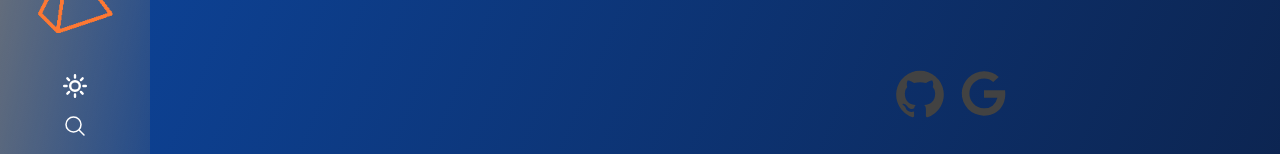
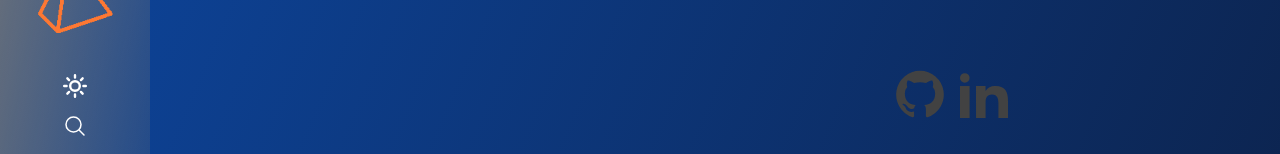
Before and after one commit to esnerf12/portfolio, a React (Vite) app in the folder client/: page / in a window 1280 px wide. Shown: the part 278-432 px from the top of the page. Built offline with nearby package versions, Linux system fonts and the light colour scheme.

Commit message:
Link github and linkedin

```diff
--- a/client/src/components/Content.jsx
+++ b/client/src/components/Content.jsx
@@ -23,12 +23,17 @@ export function Content () {
                     <div className='grid justify-end align-bottom div-home'>
                         <div className='md:p-6'>
                             <div className='flex align-bottom justify-end py-6 md:py-12'>
-                                <svg className="mx-2 w-8 h-8 md:w-12 md:h-12 text-gray-800 dark:text-white" aria-hidden="true" xmlns="http://www.w3.org/2000/svg" fill="currentColor" viewBox="0 0 20 20">
-                                    <path fillRule="evenodd" d="M10 .333A9.911 9.911 0 0 0 6.866 19.65c.5.092.678-.215.678-.477 0-.237-.01-1.017-.014-1.845-2.757.6-3.338-1.169-3.338-1.169a2.627 2.627 0 0 0-1.1-1.451c-.9-.615.07-.6.07-.6a2.084 2.084 0 0 1 1.518 1.021 2.11 2.11 0 0 0 2.884.823c.044-.503.268-.973.63-1.325-2.2-.25-4.516-1.1-4.516-4.9A3.832 3.832 0 0 1 4.7 7.068a3.56 3.56 0 0 1 .095-2.623s.832-.266 2.726 1.016a9.409 9.409 0 0 1 4.962 0c1.89-1.282 2.717-1.016 2.717-1.016.366.83.402 1.768.1 2.623a3.827 3.827 0 0 1 1.02 2.659c0 3.807-2.319 4.644-4.525 4.889a2.366 2.366 0 0 1 .673 1.834c0 1.326-.012 2.394-.012 2.72 0 .263.18.572.681.475A9.911 9.911 0 0 0 10 .333Z" clipRule="evenodd"/>
-                                </svg>
-                                <svg className="mx-2 w-8 h-8 md:w-12 md:h-12 text-gray-800 dark:text-white" aria-hidden="true" xmlns="http://www.w3.org/2000/svg" fill="currentColor" viewBox="0 0 18 19">
-                                    <path fillRule="evenodd" d="M8.842 18.083a8.8 8.8 0 0 1-8.65-8.948 8.841 8.841 0 0 1 8.8-8.652h.153a8.464 8.464 0 0 1 5.7 2.257l-2.193 2.038A5.27 5.27 0 0 0 9.09 3.4a5.882 5.882 0 0 0-.2 11.76h.124a5.091 5.091 0 0 0 5.248-4.057L14.3 11H9V8h8.34c.066.543.095 1.09.088 1.636-.086 5.053-3.463 8.449-8.4 8.449l-.186-.002Z" clipRule="evenodd"/>
-                                </svg>
+                                <a className='cursor-pointer' href="https://github.com/esnerf12/">
+                                    <svg className="mx-2 w-8 h-8 md:w-12 md:h-12 text-gray-800 dark:text-white" aria-hidden="true" xmlns="http://www.w3.org/2000/svg" fill="currentColor" viewBox="0 0 20 20">
+                                        <path fillRule="evenodd" d="M10 .333A9.911 9.911 0 0 0 6.866 19.65c.5.092.678-.215.678-.477 0-.237-.01-1.017-.014-1.845-2.757.6-3.338-1.169-3.338-1.169a2.627 2.627 0 0 0-1.1-1.451c-.9-.615.07-.6.07-.6a2.084 2.084 0 0 1 1.518 1.021 2.11 2.11 0 0 0 2.884.823c.044-.503.268-.973.63-1.325-2.2-.25-4.516-1.1-4.516-4.9A3.832 3.832 0 0 1 4.7 7.068a3.56 3.56 0 0 1 .095-2.623s.832-.266 2.726 1.016a9.409 9.409 0 0 1 4.962 0c1.89-1.282 2.717-1.016 2.717-1.016.366.83.402 1.768.1 2.623a3.827 3.827 0 0 1 1.02 2.659c0 3.807-2.319 4.644-4.525 4.889a2.366 2.366 0 0 1 .673 1.834c0 1.326-.012 2.394-.012 2.72 0 .263.18.572.681.475A9.911 9.911 0 0 0 10 .333Z" clipRule="evenodd"/>
+                                    </svg>
+                                </a>
+                                <a className='cursor-pointer' href="https://linkedin.com/in/anderson-tovar">
+                                    <svg className="mx-2 w-8 h-8 md:w-12 md:h-12 text-gray-800 dark:text-white" aria-hidden="true" xmlns="http://www.w3.org/2000/svg" fill="currentColor" viewBox="0 0 15 15">
+                                        <path fillRule="evenodd" d="M7.979 5v1.586a3.5 3.5 0 0 1 3.082-1.574C14.3 5.012 15 7.03 15 9.655V15h-3v-4.738c0-1.13-.229-2.584-1.995-2.584-1.713 0-2.005 1.23-2.005 2.5V15H5.009V5h2.97ZM3 2.487a1.5 1.5 0 1 1-3 0 1.5 1.5 0 0 1 3 0Z" clipRule="evenodd"/>
+                                        <path d="M3 5.012H0V15h3V5.012Z"/>
+                                    </svg>
+                                </a>
                             </div>
                             <h2 className='title-1 text-sm md:text-3xl'> Hola, soy <strong className='text-[#ff7832]'>Anderson Tovar</strong>! ✌️ </h2>
                         </div>
```
